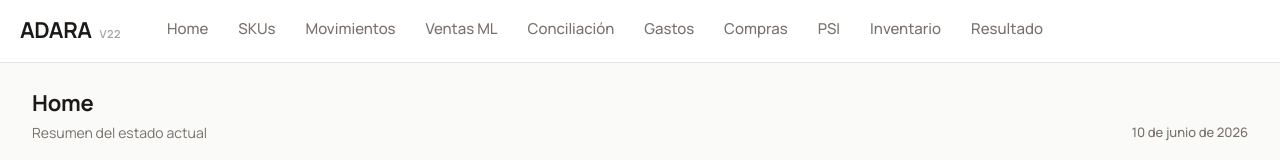
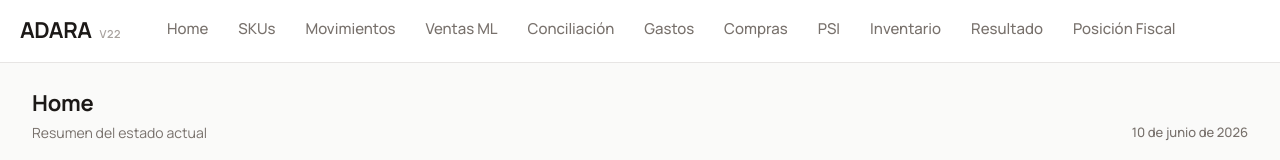
Before and after one commit to ADARAGROUP-Creator/adara-backend, a website with bundled scripts: page public/index.html in a window 1280 px wide. Shown: the top 160 px of the page. Built offline with nearby package versions, Linux system fonts and the light colour scheme; files whose address does not match are found by name.

Commit message:
Update index.html

```diff
--- a/public/index.html
+++ b/public/index.html
@@ -27,6 +27,7 @@
   <a class="nav-item" href="#psi">PSI</a>
   <a class="nav-item" href="#costeo">Inventario</a>
   <a class="nav-item" href="#resultado">Resultado</a>
+  <a class="nav-item" href="#posicion_fiscal">Posición Fiscal</a>
 </nav>
 
 <main class="main">
```
